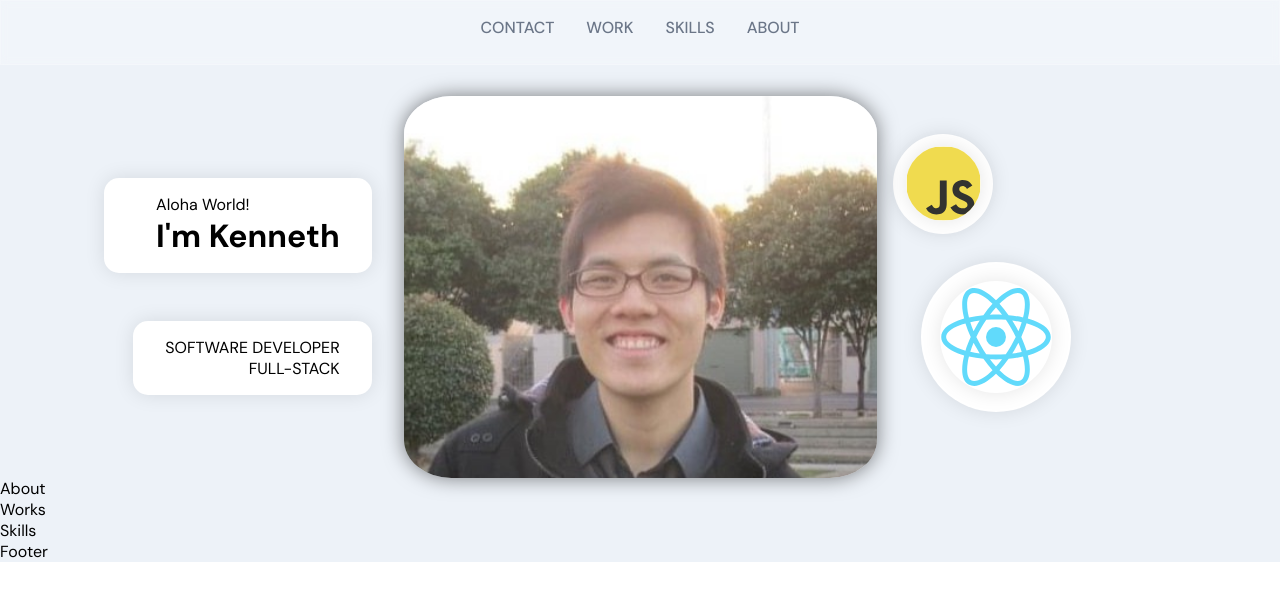
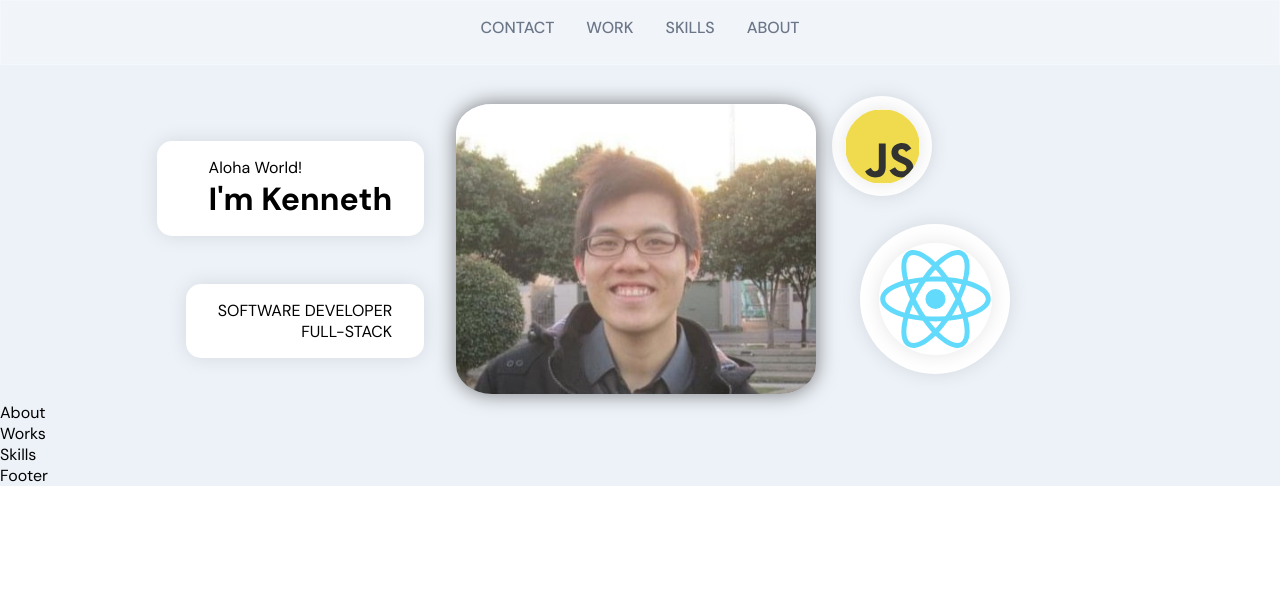
Before and after one commit to KnfDev/Portfoliov3, a React (Create React App) app in the folder frontend/: page / in a window 1280 px wide. Shown: the top 600 px of the page. Built offline with nearby package versions, Linux system fonts and the light colour scheme.

Commit message:
flex size for photo

```diff
--- a/frontend/src/containers/Header/Header.scss
+++ b/frontend/src/containers/Header/Header.scss
@@ -170,7 +170,7 @@
 
 
 .app__header-img {
-  flex: 1;
+  flex: .65;
   height: 100%;
 
   display: flex;
@@ -199,6 +199,7 @@
 
   .profile {
     // border-radius: 50%;
+    object-fit:scale-down;
     visibility: hidden;
   }
 
```
Also changed, not shown: 1 other file (tests, documents, lock files or other folders).
